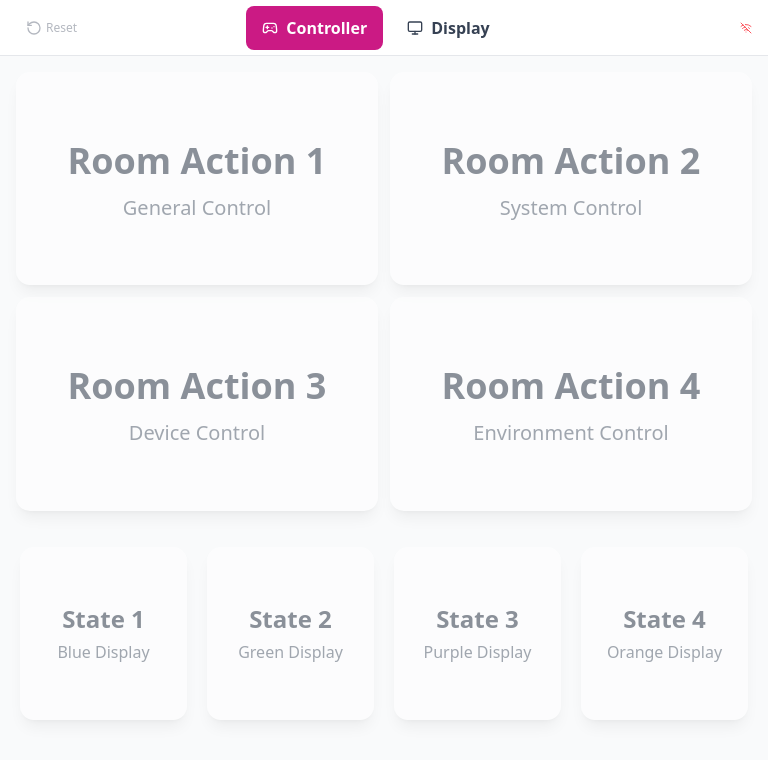
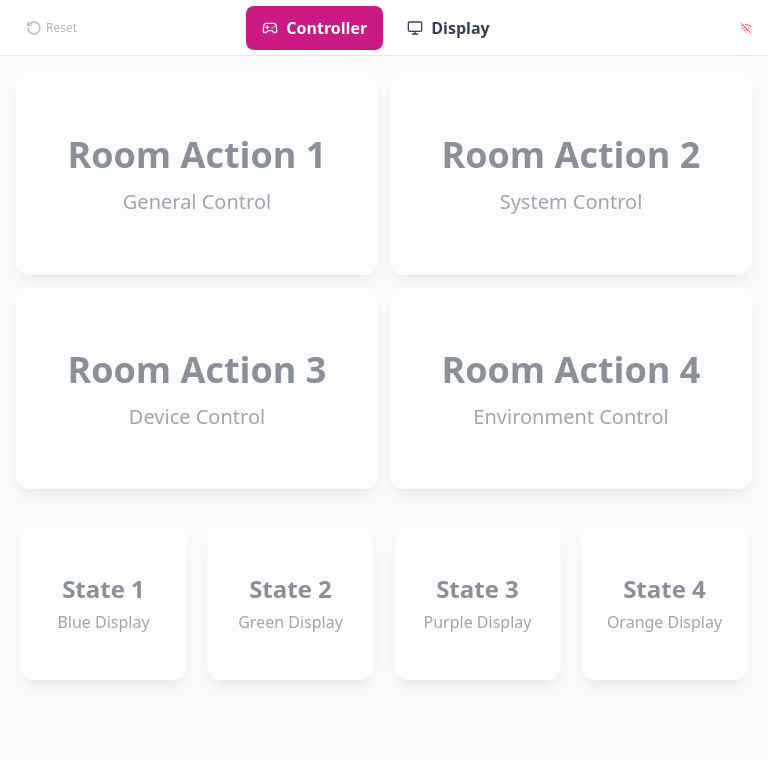
Before and after one commit to niravbeni/room-control, a Next.js app: page / in a window 768 px wide. Shown: the top 760 px of the page. Built offline with nearby package versions, Linux system fonts and the light colour scheme; no server answers.

Commit message:
ULTRA-EXTREME bottom spacing for mobile iOS and display cards

```diff
--- a/src/app/globals.css
+++ b/src/app/globals.css
@@ -187,24 +187,34 @@
   /* Additional mobile safe area padding */
   @media (max-width: 768px) {
     .mobile-safe-bottom {
-      padding-bottom: max(40px, env(safe-area-inset-bottom, 40px));
+      padding-bottom: max(48px, env(safe-area-inset-bottom, 48px));
     }
 
     /* Extra aggressive iOS Safari fixes */
     body {
-      padding-bottom: env(safe-area-inset-bottom, 20px);
+      padding-bottom: env(safe-area-inset-bottom, 24px);
     }
 
     /* Ensure content doesn't get clipped by iOS UI */
     .mobile-content {
-      margin-bottom: max(20px, env(safe-area-inset-bottom, 20px));
+      margin-bottom: max(24px, env(safe-area-inset-bottom, 24px));
+    }
+
+    /* Ultra-extreme iOS specific spacing */
+    .ios-ultra-safe {
+      padding-bottom: max(60px, env(safe-area-inset-bottom, 60px)) !important;
     }
   }
 
   /* iPad specific adjustments */
   @media (min-width: 768px) and (max-width: 1024px) {
     .ipad-safe-bottom {
-      padding-bottom: max(28px, env(safe-area-inset-bottom, 28px));
+      padding-bottom: max(32px, env(safe-area-inset-bottom, 32px));
+    }
+
+    /* iPad ultra-safe spacing */
+    .ipad-ultra-safe {
+      padding-bottom: max(40px, env(safe-area-inset-bottom, 40px)) !important;
     }
   }
 
--- a/src/components/Controller.tsx
+++ b/src/components/Controller.tsx
@@ -36,8 +36,8 @@ export const Controller: React.FC = () => {
 
   return (
     <div className="h-full bg-gray-50 flex flex-col overflow-hidden" style={{height: '100%', maxHeight: '100%'}}>
-      {/* Content Area - Maximum aggressive safe area padding for all devices */}
-      <div className="flex-1 flex flex-col p-2 sm:p-3 gap-2 sm:gap-3 overflow-hidden mobile-safe-bottom ipad-safe-bottom desktop-safe-bottom mobile-content" style={{height: '100%', maxHeight: '100%'}}>
+      {/* Content Area - ULTRA aggressive safe area padding for all devices */}
+      <div className="flex-1 flex flex-col p-2 sm:p-3 gap-2 sm:gap-3 overflow-hidden mobile-safe-bottom ipad-safe-bottom desktop-safe-bottom mobile-content ios-ultra-safe ipad-ultra-safe" style={{height: '100%', maxHeight: '100%'}}>
         {/* TOP SECTION - 4 Room Action Cards in 2x2 Grid - BIGGER with hover effects */}
         <div className="flex-[2] overflow-visible" style={{minHeight: '0'}}>
           <div className="h-full grid grid-cols-2 gap-2 sm:gap-3 p-1" style={{height: 'calc(100% - 12px)'}}>
@@ -66,9 +66,9 @@ export const Controller: React.FC = () => {
           </div>
         </div>
 
-        {/* BOTTOM SECTION - 4 Room State Cards in 1x4 Grid - SMALLER with maximum bottom space */}
+        {/* BOTTOM SECTION - 4 Room State Cards in 1x4 Grid - SMALLER with EXTREME bottom space */}
         <div className="flex-[1] overflow-visible" style={{minHeight: '0'}}>
-          <div className="h-full grid grid-cols-4 gap-2 sm:gap-3 p-1" style={{height: 'calc(100% - 48px)'}}>
+          <div className="h-full grid grid-cols-4 gap-2 sm:gap-3 p-1" style={{height: 'calc(100% - 56px)'}}>
             {roomStates.map((state) => (
               <Card
                 key={state.id}
--- a/src/components/Display.tsx
+++ b/src/components/Display.tsx
@@ -52,7 +52,7 @@ export const Display: React.FC = () => {
   // Default state when nothing is selected
   if (!activeRoomState) {
     return (
-      <div className="h-full bg-gray-100 flex items-center justify-center p-4 sm:p-6 overflow-hidden mobile-safe-bottom ipad-safe-bottom desktop-safe-bottom mobile-content" style={{height: '100%', maxHeight: '100%'}}>
+      <div className="h-full bg-gray-100 flex items-center justify-center p-4 sm:p-6 overflow-hidden mobile-safe-bottom ipad-safe-bottom desktop-safe-bottom mobile-content ios-ultra-safe ipad-ultra-safe" style={{height: '100%', maxHeight: '100%'}}>
         <div className="text-center space-y-4 sm:space-y-6 max-w-2xl">
           <Monitor className="w-16 h-16 sm:w-20 sm:h-20 md:w-24 md:h-24 text-gray-400 mx-auto" />
           <div className="space-y-2 sm:space-y-3">
@@ -67,9 +67,9 @@ export const Display: React.FC = () => {
   const currentState = roomStateData[activeRoomState];
 
   return (
-    <div className={`h-full ${currentState.bgColor} flex items-center justify-center p-2 sm:p-3 overflow-hidden mobile-safe-bottom ipad-safe-bottom desktop-safe-bottom mobile-content`} style={{height: '100%', maxHeight: '100%'}}>
-      {/* Full-screen centered content with maximum bottom clearance */}
-      <Card className={`w-full max-w-5xl ${currentState.borderColor} border-4 shadow-2xl overflow-hidden flex flex-col`} style={{height: 'calc(100% - 48px)', maxHeight: 'calc(100% - 48px)'}}>
+    <div className={`h-full ${currentState.bgColor} flex items-center justify-center p-2 sm:p-3 overflow-hidden mobile-safe-bottom ipad-safe-bottom desktop-safe-bottom mobile-content ios-ultra-safe ipad-ultra-safe`} style={{height: '100%', maxHeight: '100%'}}>
+      {/* Full-screen centered content with EXTREME bottom clearance */}
+      <Card className={`w-full max-w-5xl ${currentState.borderColor} border-4 shadow-2xl overflow-hidden flex flex-col`} style={{height: 'calc(100% - 56px)', maxHeight: 'calc(100% - 56px)'}}>
         <CardHeader className="text-center py-3 sm:py-4 bg-white/50 flex-shrink-0">
           <CardTitle className={`text-3xl sm:text-4xl md:text-5xl font-bold ${currentState.accentColor} mb-2 sm:mb-3 leading-tight`}>
             {currentState.title}
```
